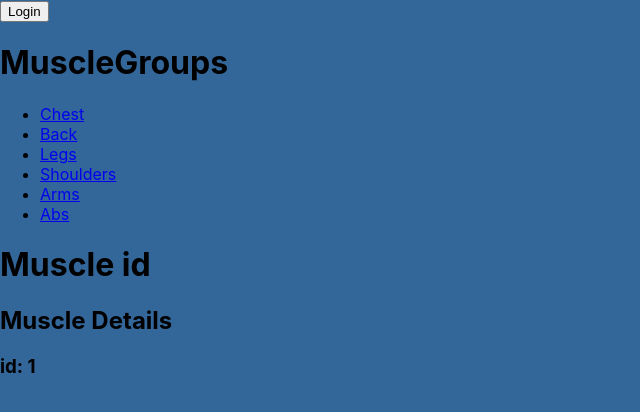
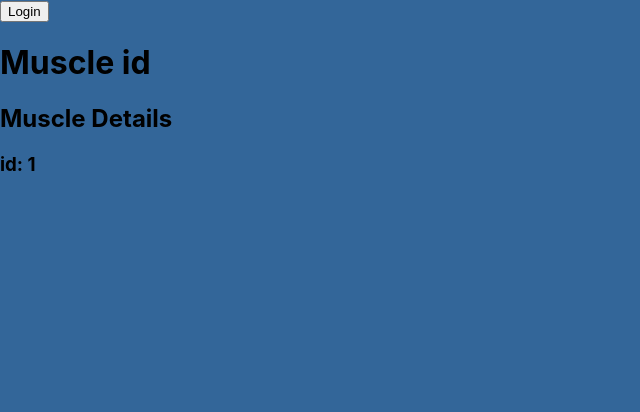
Before and after one commit to CarlMM/WorkoutJournalApp, a React (Vite) app in the folder WorkoutJournalFrontend/: page /muscles/1 in a window 1280 px wide. Shown: the top 412 px of the page, without its empty margins (0-640 px from the left). Built offline with nearby package versions, Linux system fonts and the light colour scheme.

Commit message:
routing fixed
Signed-off-by: Carl M <kaptenkeps@gmail.com>

```diff
--- a/WorkoutJournalFrontend/src/component/MuscleGroups.jsx
+++ b/WorkoutJournalFrontend/src/component/MuscleGroups.jsx
@@ -15,17 +15,18 @@ function MuscleGroups(props) {
         console.log(props.items)
     }
 
+    let history = useHistory();
+
     //let navigate = useHistory();
     const loopMusclesList = props.items.map((m) =>
         <li>
-            <Link to={`/muscles/${m.id}`} key={m.id}>{m.title}</Link>
+            <Link onClick={() => history.push(`/muscles/${m.id}`)} key={m.id}>{m.title}</Link>
         </li>
     );
 
 
 
     return (
-        <Router>
 
         <div>
             <h1>MuscleGroups</h1>
@@ -35,10 +36,7 @@ function MuscleGroups(props) {
                 </ul>
             </nav>
         </div>
-            <Route exact path="/muscles/:id">
-            <SpecificMuscle/>
-          </Route>
-        </Router>
+
     )
 
 }
--- a/WorkoutJournalFrontend/src/component/Navbar.jsx
+++ b/WorkoutJournalFrontend/src/component/Navbar.jsx
@@ -53,11 +53,11 @@ function Navbar(props){
           <Route path="/myProfilePage">
             <MyProfilePage/>
           </Route>
-          <Route path="/muscles">
+          <Route exact path="/muscles">
             <MuscleGroups items={props.items}/>
           </Route>
-          <Route exact path="/muscles/:id" component={SpecificMuscle}>
-            {/* <SpecificMuscle/> */}
+          <Route path="/muscles/:id">
+            <SpecificMuscle/>
           </Route>
         </Switch>
       </div>
```
Also changed, not shown: 1 other file (tests, documents, lock files or other folders).
